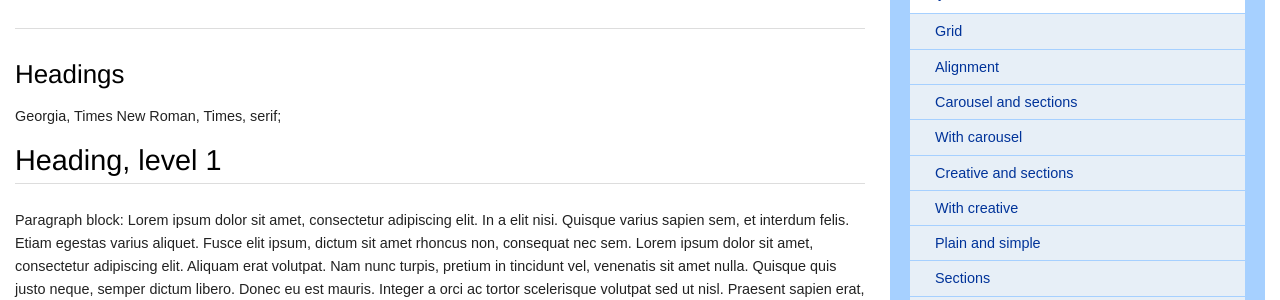
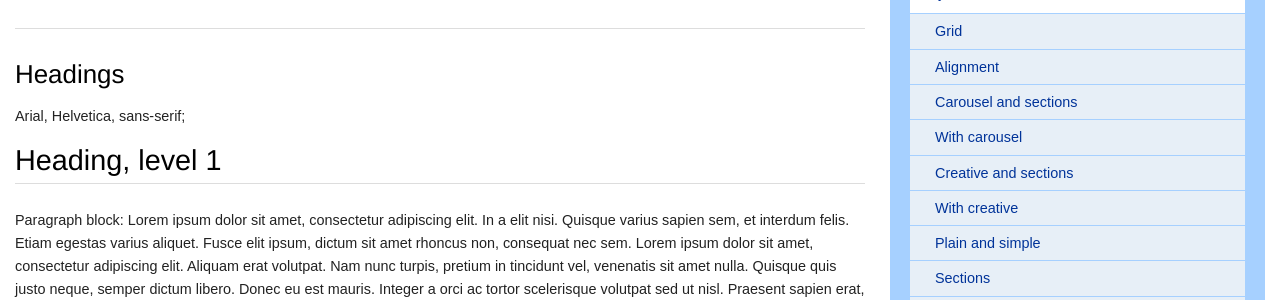
Before and after one commit to the-open-university/student-theme-framework, a Jekyll site: the page built from fonts.html, in a window 1280 px wide and 900 px high. Shown: the part 343-643 px from the top of the window. Built offline with Jekyll 4.4.1, drawn with Linux system fonts in a browser that asks for light colours; nearby versions of some CDN libraries.

Commit message:
removed the reference to serif fonts

```diff
--- a/fonts.html
+++ b/fonts.html
@@ -34,7 +34,7 @@ parent: index
 
 <h2>Headings</h2>
 
-<p>Georgia, Times New Roman, Times, serif;</p>
+<p>Arial, Helvetica, sans-serif;</p>
 
 <h1>Heading, level 1</h1>
 
```
